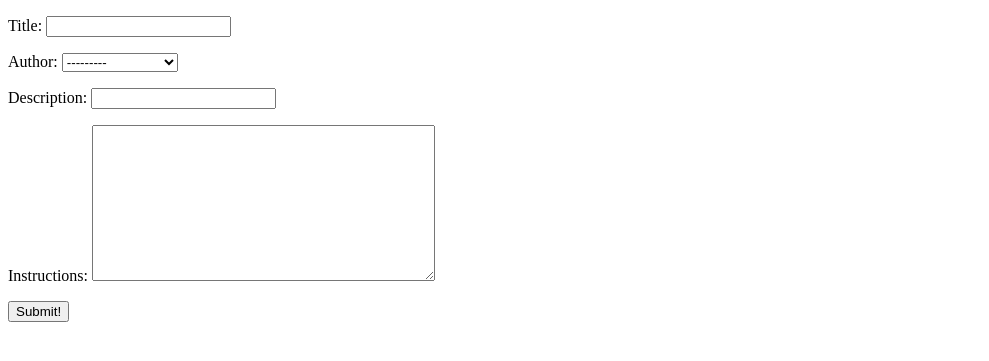
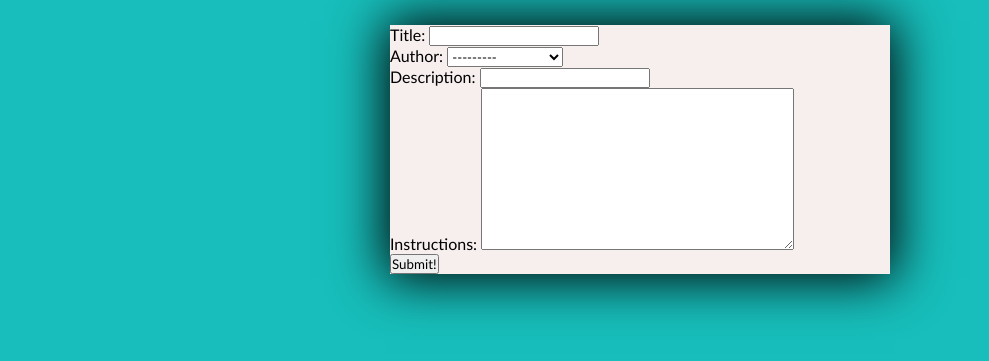
Before and after one commit to pokeyjess/recipebox, a Django app: page /newrecipe/ in a window 1280 px wide. Shown: the top 361 px of the page, without its empty margins (0-989 px from the left). Run offline with Django 3.2, Linux system fonts and the light colour scheme; data comes from the database, SQL or seed files in the repository.

Commit message:
Puts a little CSS on form page

```diff
--- a/templates/generic_form.html
+++ b/templates/generic_form.html
@@ -1,14 +1,18 @@
+{% load static %}
 <!DOCTYPE html>
 <html lang="en">
   <head>
     <meta charset="UTF-8" />
     <meta name="viewport" content="width=device-width, initial-scale=1.0" />
     <title>Submission Form</title>
+    <link rel="stylesheet" href="{% static 'css/style.css' %}" />
   </head>
   <body>
-    <form action="" method="post">
-      {% csrf_token %} {{ form.as_p }}
-      <input type="submit" value="Submit!" />
-    </form>
+    <div class="card">
+      <form action="" method="post">
+        {% csrf_token %} {{ form.as_p }}
+        <input type="submit" value="Submit!" />
+      </form>
+    </div>
   </body>
 </html>
```
